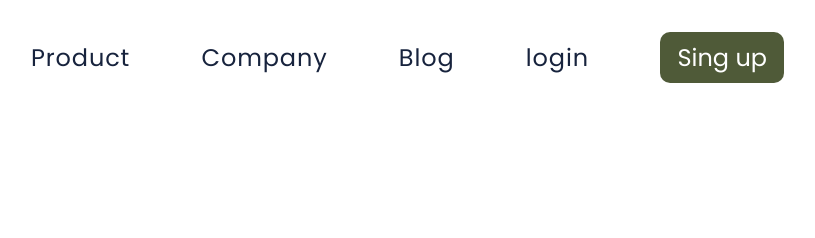
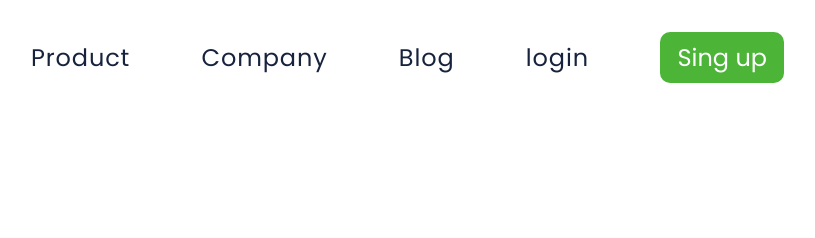
Before and after one commit to MuriloGatto/Primeiro-projeto, a plain HTML site: page Desafio1.html in a window 1280 px wide. Shown: the top 238 px of the page, without its empty margins (19-834 px from the left). Drawn offline with Linux system fonts and the light colour scheme.

Commit message:
retorno da cor original do botao

```diff
--- a/Desafio1.css
+++ b/Desafio1.css
@@ -21,7 +21,7 @@ header {
 }
 
 .button-header {
-    background: #4f5a38;
+    background: #4CB538;
     color: #ffffff;
     width: 124px;
     height: 51px;
```
